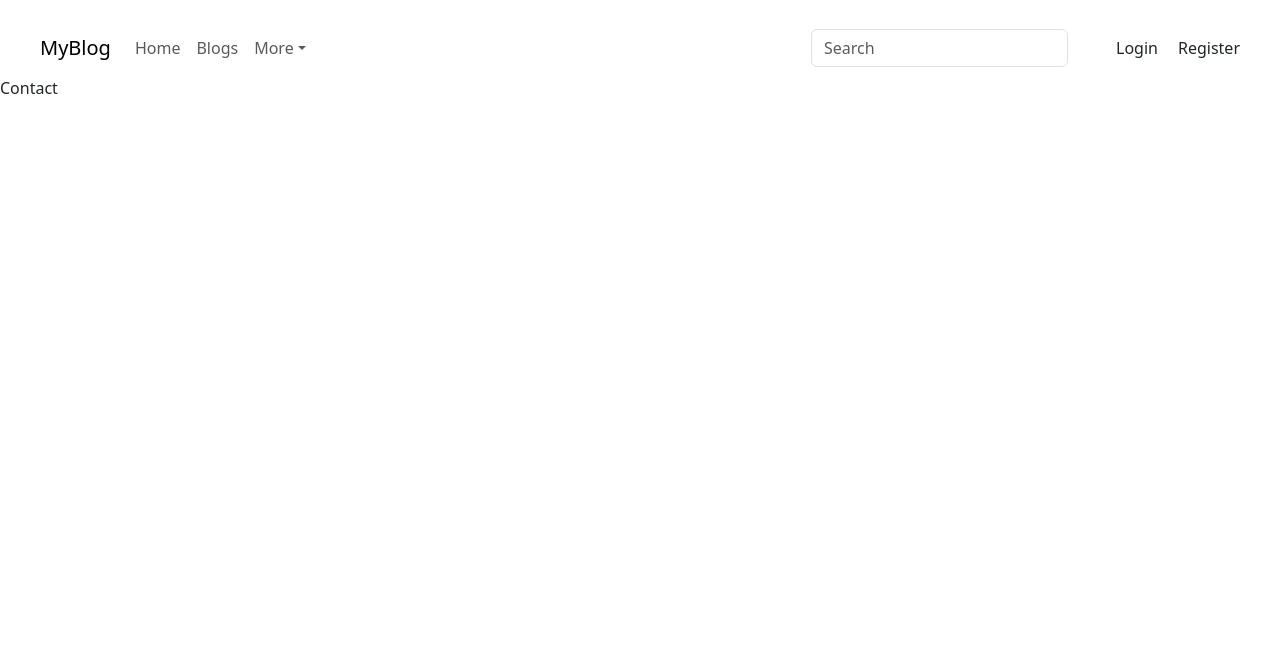
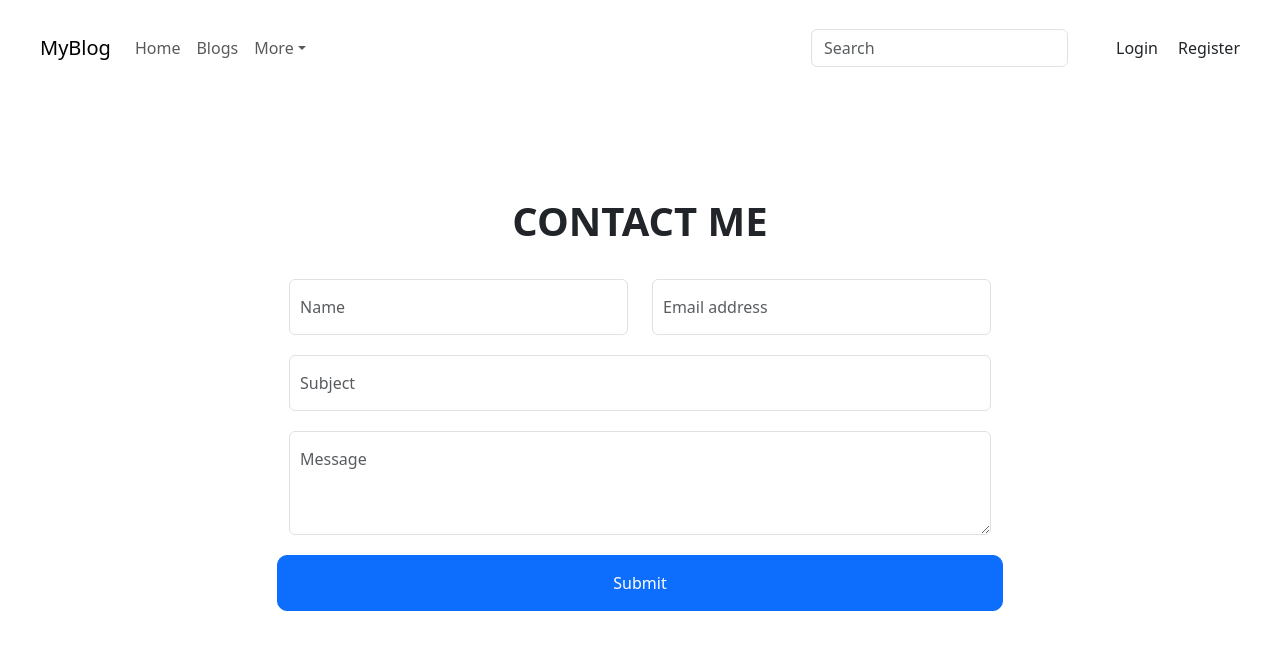
Before and after one commit to s7xdd/blog, a React (Vite) app in the folder client/: page /contact in a window 1280 px wide. Shown: the top 650 px of the page. Built offline with nearby package versions, Linux system fonts and the light colour scheme; no server answers.

Commit message:
Added contact page

```diff
--- a/client/src/pages/Contact.jsx
+++ b/client/src/pages/Contact.jsx
@@ -1,9 +1,68 @@
-import React from 'react'
+import React from "react";
+import '../styles/Contact.css'
 
 const Contact = () => {
-  return (
-    <div>Contact</div>
-  )
-}
 
-export default Contact
+      return (
+      <div className="ContactForm">
+        <div className="container">
+          <div className="row">
+            <div className="col-12 text-center">
+              <div className="contactForm">
+                <h1 className="pb-4 fw-bolder">CONTACT ME</h1>
+                <form id="contact-form">
+                  <div className="row formRow">
+                    <div className="col-6">
+                      <input
+                        type="text"
+                        name="name"
+                        className="form-control formInput"
+                        placeholder="Name"
+                      ></input>
+                    </div>
+                    <div className="col-6">
+                      <input
+                        type="email"
+                        name="email"
+                        className="form-control formInput"
+                        placeholder="Email address"
+                      ></input>
+                    </div>
+                  </div>
+                  <div className="row formRow">
+                    <div className="col">
+                      <input
+                        type="text"
+                        name="subject"
+                        className="form-control formInput"
+                        placeholder="Subject"
+                      ></input>
+                    </div>
+                  </div>
+                  <div className="row formRow">
+                    <div className="col">
+                      <textarea
+                        rows={3}
+                        name="message"
+                        className="form-control formInput"
+                        placeholder="Message"
+                      ></textarea>
+                    </div>
+                  </div>
+
+                  <button
+                    className="submit-btn btn btn-primary"
+                    type="submit"
+                  >
+                    Submit
+                  </button>
+                </form>
+              </div>
+            </div>
+          </div>
+        </div>
+      </div>
+  );
+};
+
+export default Contact;
--- /dev/null
+++ b/client/src/styles/Contact.css
@@ -0,0 +1,24 @@
+.ContactForm{
+  height: 85vh;
+  display: flex;
+  justify-content: center;
+  align-items: center;
+}
+
+.ContactForm .container{
+  max-width: 750px;
+}
+
+.ContactForm .formRow {
+  margin: 10px 0 20px 0;
+}
+
+.ContactForm .formInput {
+  padding: 15px 10px;
+}
+
+.ContactForm .submit-btn {
+  padding: 15px 50px;
+  border-radius: 10px;
+  margin-bottom: 25px;
+}
```
